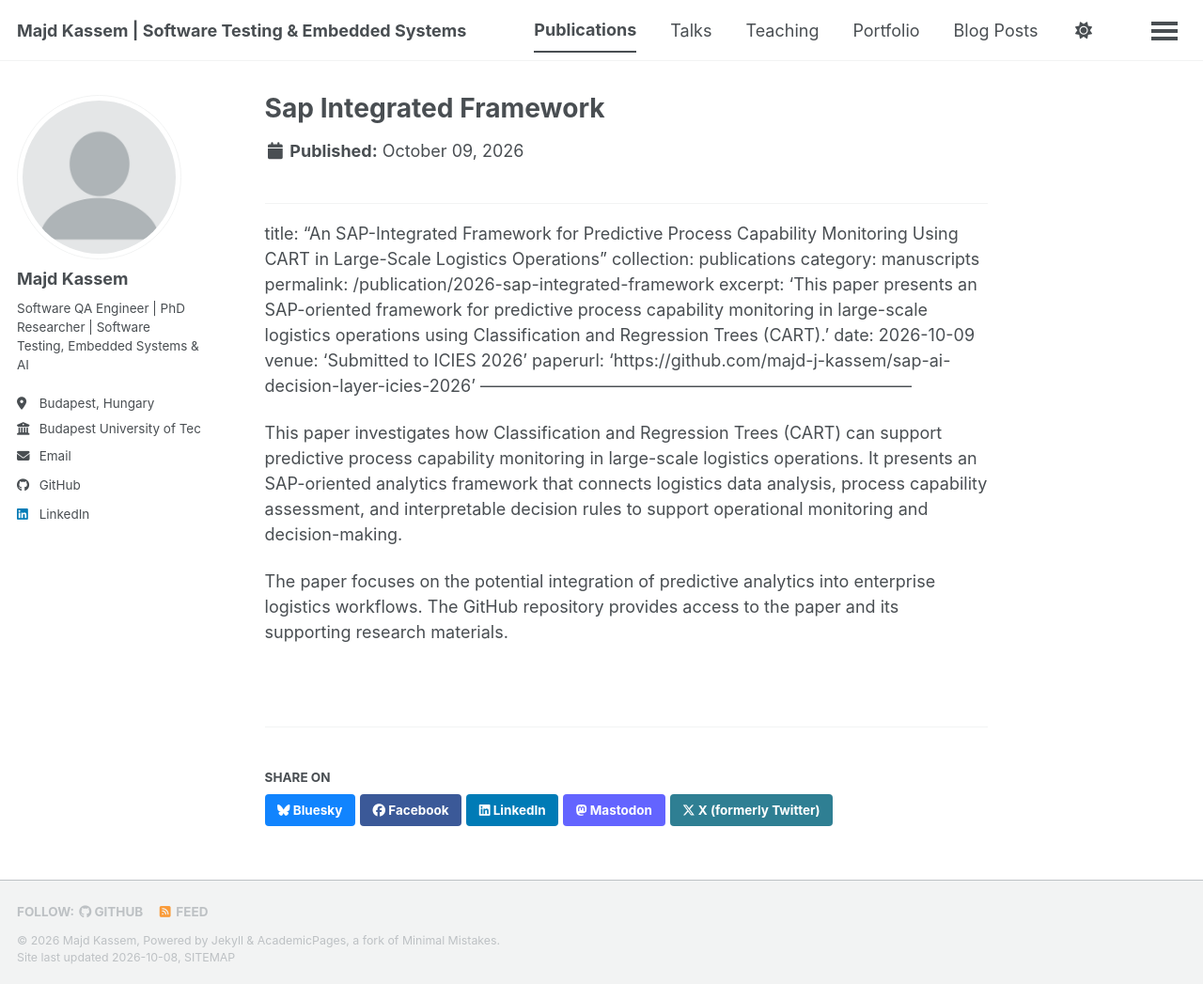
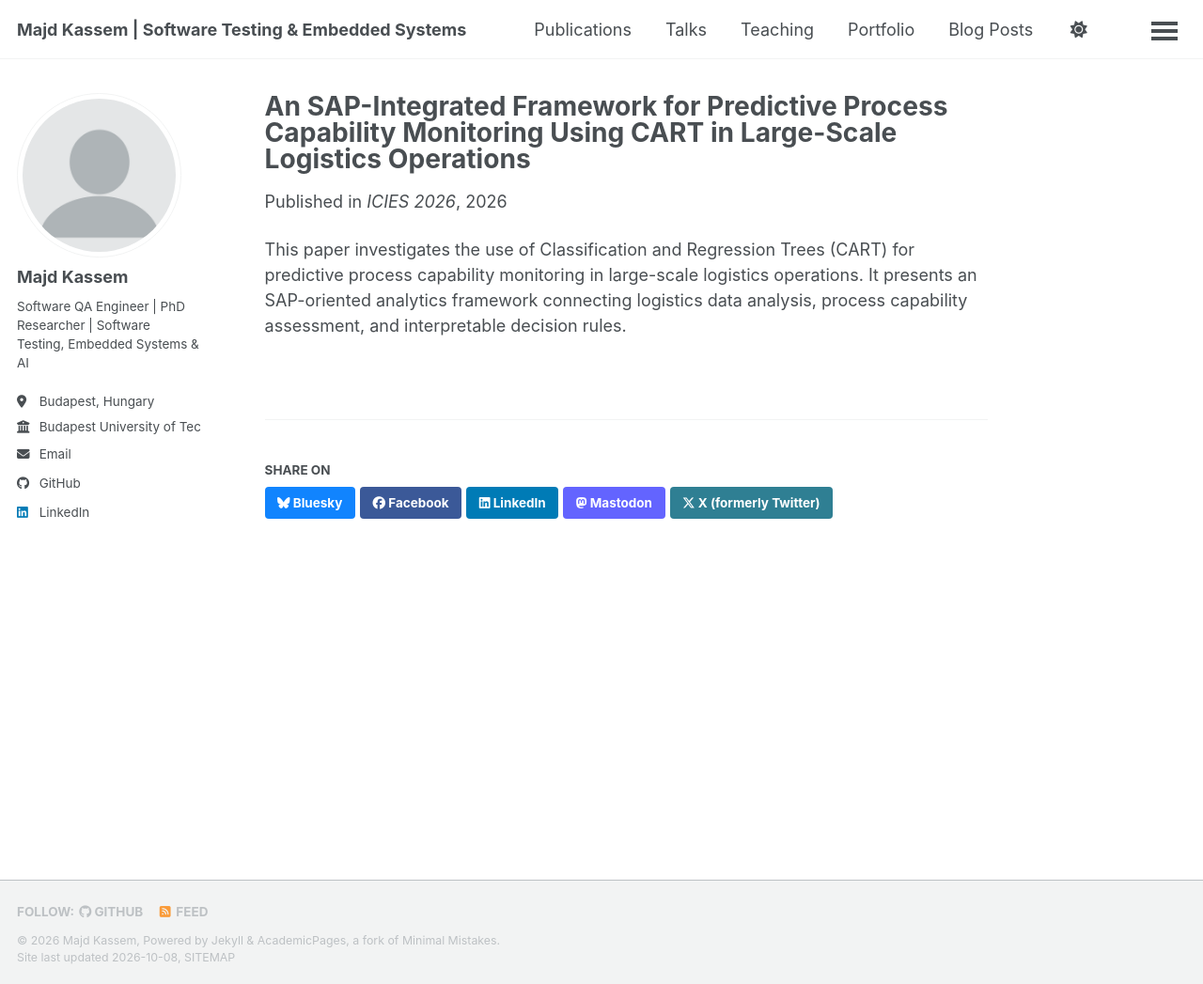
Before and after one commit to majd-j-kassem/majd_kassem.github.io, a Jekyll site: the page built from _publications/2026-10-09-sap-integrated-framework.md, in a window 1280 px wide and 1047 px high. Shown: the whole window at 94% size. Built offline with Jekyll 4.4.1, drawn with Linux system fonts in a browser that asks for light colours; a style sheet for code colours, icons or effects is not loaded.

Commit message:
Fix ICIES 2026 publication metadata

```diff
--- a/_publications/2026-10-09-sap-integrated-framework.md
+++ b/_publications/2026-10-09-sap-integrated-framework.md
@@ -1,15 +1,12 @@
 ---
-
 title: "An SAP-Integrated Framework for Predictive Process Capability Monitoring Using CART in Large-Scale Logistics Operations"
 collection: publications
 category: manuscripts
 permalink: /publication/2026-sap-integrated-framework
-excerpt: 'This paper presents an SAP-oriented framework for predictive process capability monitoring in large-scale logistics operations using Classification and Regression Trees (CART).'
+excerpt: "Predictive process capability monitoring for large-scale logistics operations using CART within an SAP-oriented analytics framework."
 date: 2026-10-09
-venue: 'Submitted to ICIES 2026'
-paperurl: 'https://github.com/majd-j-kassem/sap-ai-decision-layer-icies-2026'
------------------------------------------------------------------------------
+venue: "ICIES 2026"
+paperurl: "https://github.com/majd-j-kassem/sap-ai-decision-layer-icies-2026"
+---
 
-This paper investigates how Classification and Regression Trees (CART) can support predictive process capability monitoring in large-scale logistics operations. It presents an SAP-oriented analytics framework that connects logistics data analysis, process capability assessment, and interpretable decision rules to support operational monitoring and decision-making.
-
-The paper focuses on the potential integration of predictive analytics into enterprise logistics workflows. The GitHub repository provides access to the paper and its supporting research materials.
+This paper investigates the use of Classification and Regression Trees (CART) for predictive process capability monitoring in large-scale logistics operations. It presents an SAP-oriented analytics framework connecting logistics data analysis, process capability assessment, and interpretable decision rules.
```
